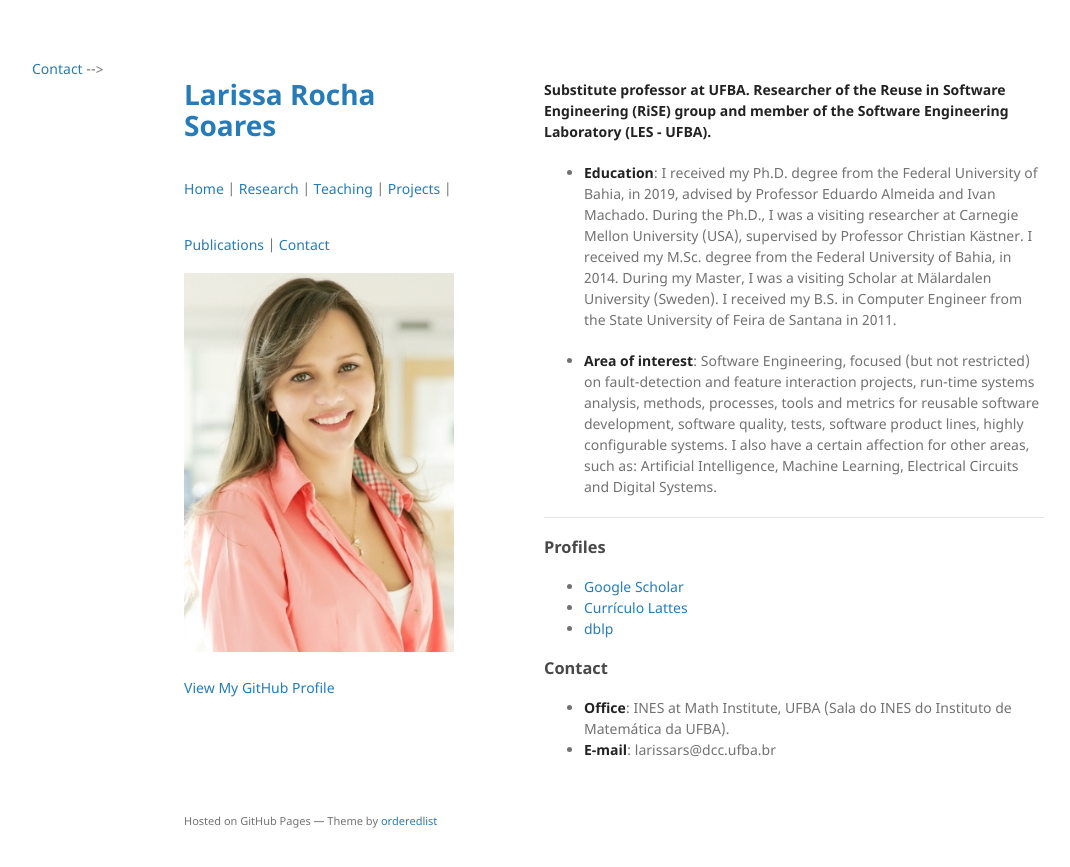
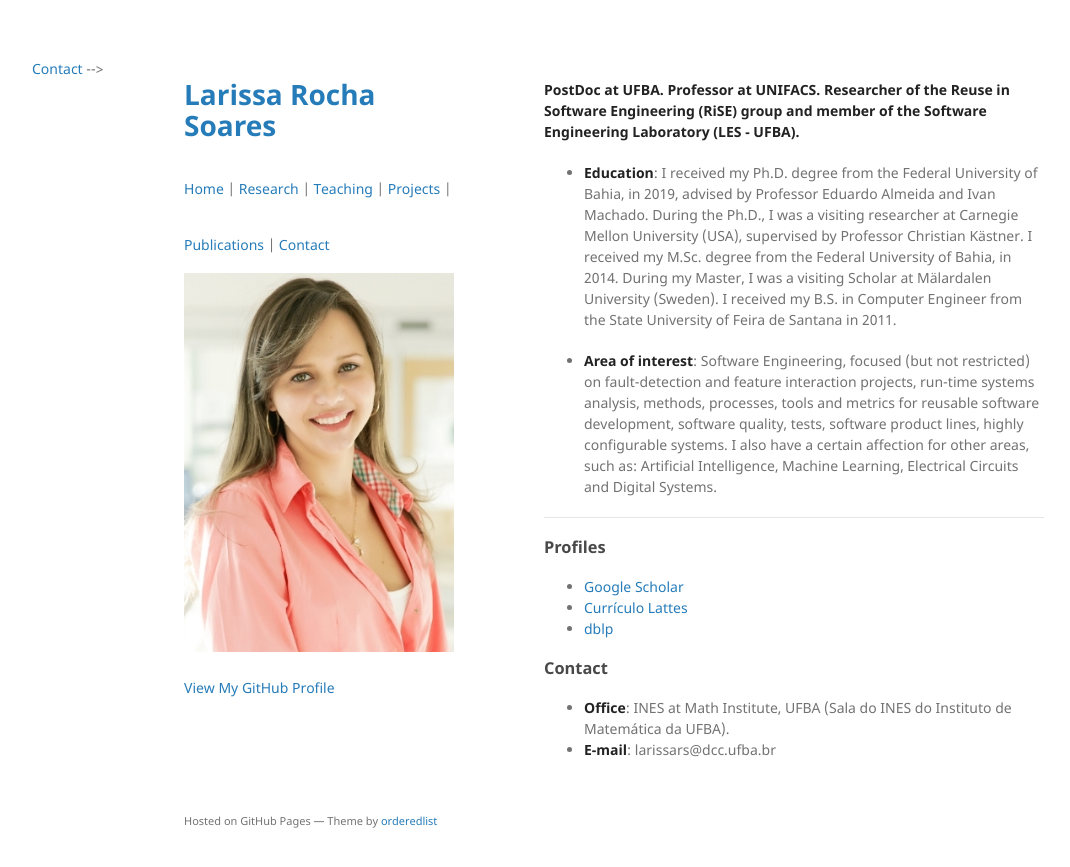
Before and after one commit to larirsoares/larirsoares.github.io, a Jekyll site: the page built from index.md, in a window 1280 px wide. Shown: the top 867 px of the page, without its empty margins (26-1096 px from the left). Built offline with Jekyll 4.4.1, drawn with Linux system fonts in a browser that asks for light colours; the repository's description, which GitHub fills in, is left out.

Commit message:
Update index.md

```diff
--- a/index.md
+++ b/index.md
@@ -3,7 +3,7 @@ layout: default
 ---
 
 <!-- [Link to another page](./another-page.html). -->
-**Substitute professor at UFBA. Researcher of the Reuse in Software Engineering (RiSE) group and member of the Software Engineering Laboratory (LES - UFBA).**
+**PostDoc at UFBA. Professor at UNIFACS. Researcher of the Reuse in Software Engineering (RiSE) group and member of the Software Engineering Laboratory (LES - UFBA).**
 
 * **Education**: I received my Ph.D. degree from the Federal University of Bahia, in 2019, advised by Professor Eduardo Almeida and Ivan Machado. During the Ph.D., I was a visiting researcher at Carnegie Mellon University (USA), supervised by Professor Christian Kästner.
 I received my M.Sc. degree from the Federal University of Bahia, in 2014. During my Master, I was a visiting Scholar at Mälardalen University (Sweden). I received my B.S. in Computer Engineer from the State University of Feira de Santana in 2011.
```
